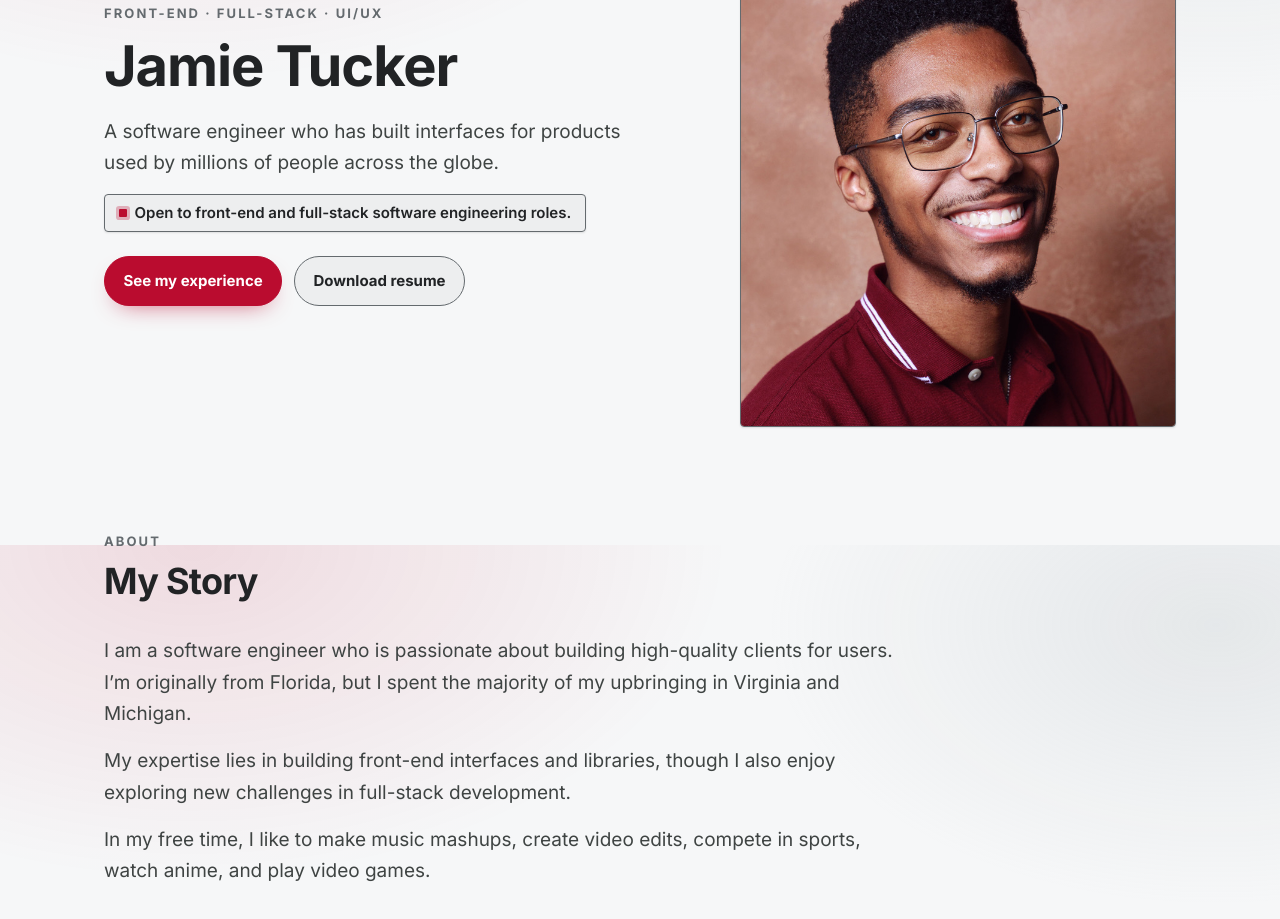
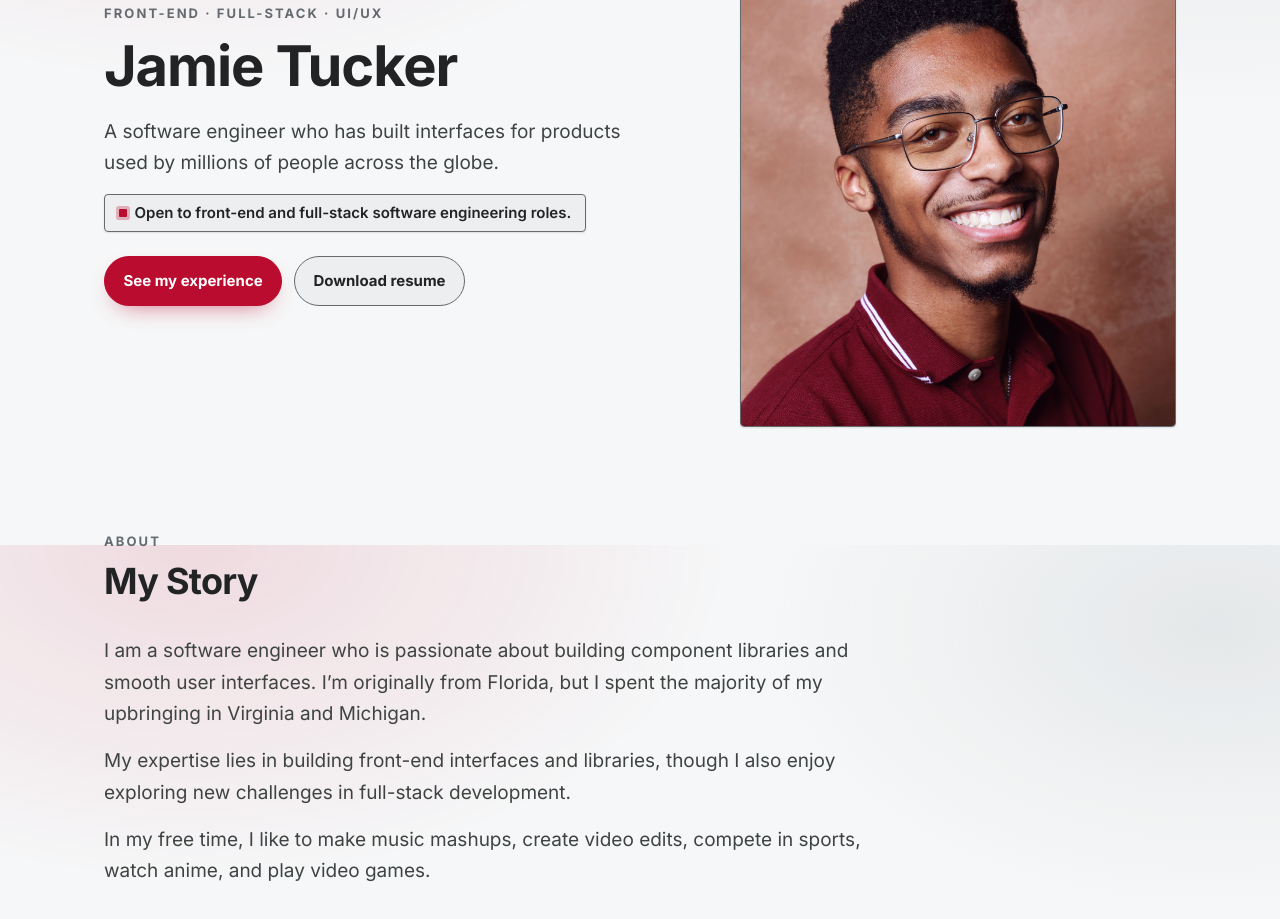
Before and after one commit to Jamieatucker/portfolio, a website: page index.html in a window 1280 px wide. Shown: the part 255-1174 px from the top of the page. Drawn offline with Linux system fonts and the light colour scheme.

Commit message:
Update first sentence in the "My story" section

```diff
--- a/index.html
+++ b/index.html
@@ -84,7 +84,7 @@
                 </div>
                 <div class="about-prose">
                     <p>
-                        I am a software engineer who is passionate about building high-quality clients for users. I&rsquo;m originally from Florida, but I spent the majority of my upbringing in Virginia and Michigan.
+                        I am a software engineer who is passionate about building component libraries and smooth user interfaces. I&rsquo;m originally from Florida, but I spent the majority of my upbringing in Virginia and Michigan.
                     </p>
                     <p>
                         My expertise lies in building front-end interfaces and libraries, though I also enjoy exploring new challenges in full-stack development.
```
